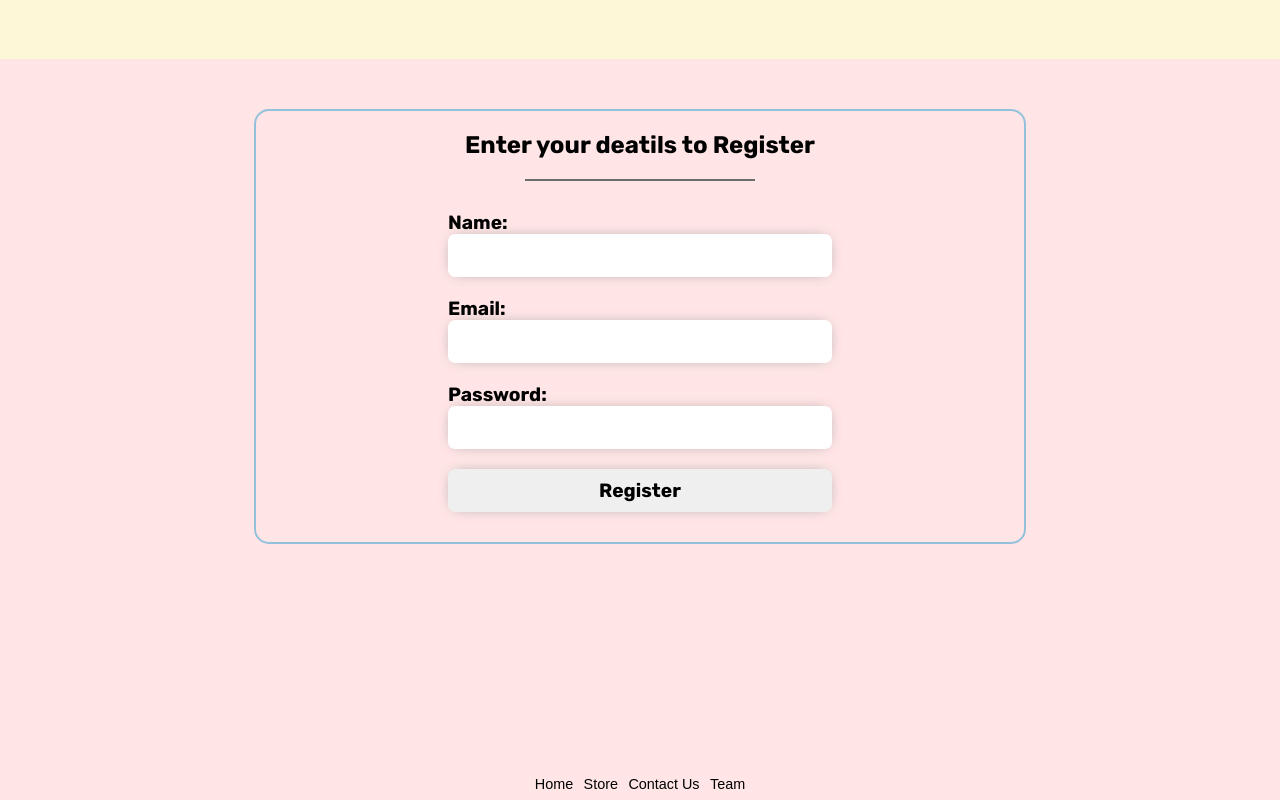
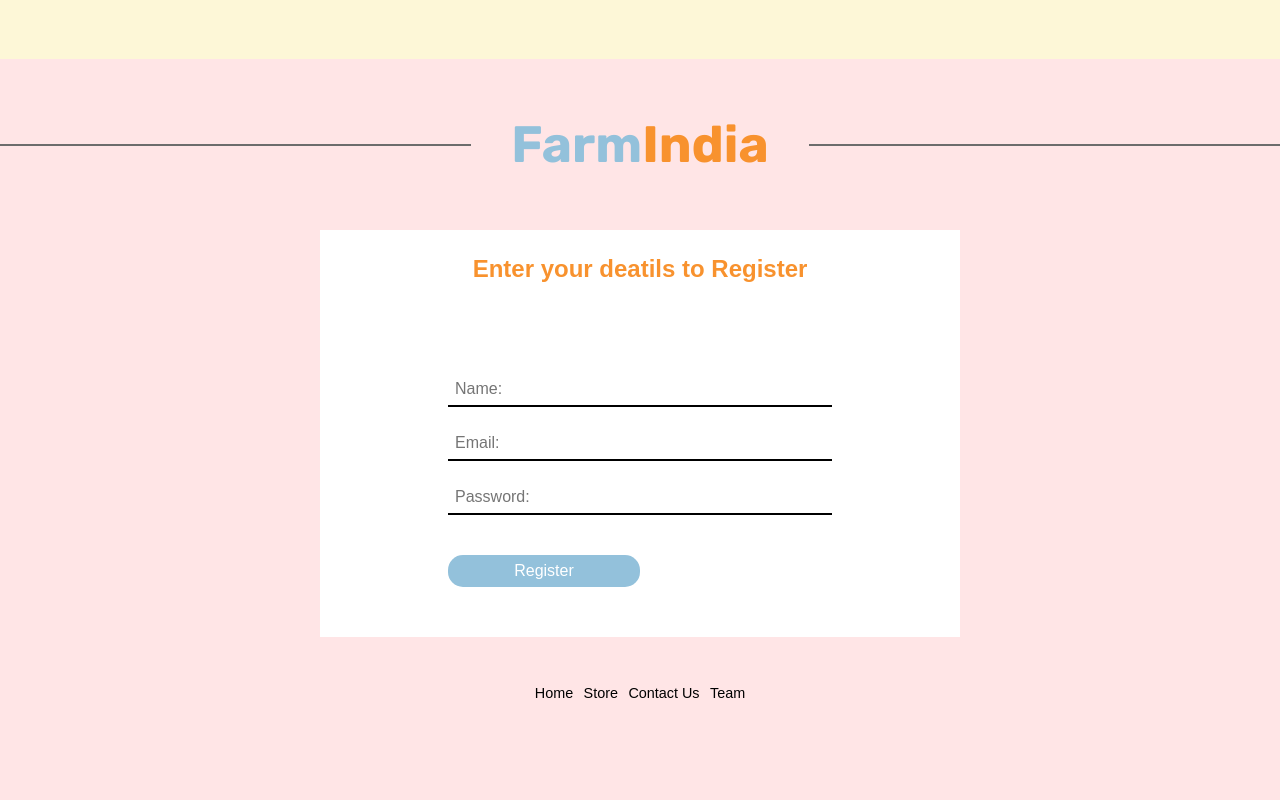
Before and after one commit to JatinSharma32/VGU-Hackathon, a website: page public/reg.ejs in a window 1280 px wide. Drawn offline with nearby package versions, Linux system fonts and the light colour scheme; files that its build step writes are made by us from their sources.

Commit message:
Reg,Log Improved UI/UX

```diff
--- a/public/css/home.css
+++ b/public/css/home.css
@@ -76,8 +76,9 @@ nav {
 }
 
 .LogReg {
-  padding: 7px 20px;
-  font-size: 1rem;
+  padding: 4px 15px;
+  font-size: 1.5rem;
+  background-color: transparent;
   font-family: "Rubik", sans-serif;
   border: 2px solid rgb(147, 193, 219);
   color: rgb(248, 146, 46);
@@ -87,7 +88,7 @@ nav {
 /* Footer */
 
 footer {
-  position: absolute;
+  position: fixed;
   bottom: 0px;
   height: fit-content;
   width: 100%;
@@ -95,16 +96,16 @@ footer {
 .nav {
   display: flex;
   height: fit-content;
-  width: 18%;
+  width: 30%;
   justify-content: space-between;
   align-items: center;
   margin: 0px auto 0px auto;
-  padding: 7px 10px;
+  padding: 15px 10px;
   box-sizing: border-box;
 }
 a {
   text-decoration: none;
   color: black;
   font-family: Arial, Helvetica, sans-serif;
-  font-size: 0.9rem;
+  font-size: 1.1rem;
 }
--- a/public/css/reglog.css
+++ b/public/css/reglog.css
@@ -38,17 +38,47 @@ nav {
 }
 
 /* Main body */
+
+.lines {
+  width: 100%;
+  height: fit-content;
+  display: flex;
+  justify-content: space-between;
+  align-items: center;
+  margin: 50px auto;
+}
+
+.line {
+  height: 2px;
+  background-color: rgb(118, 118, 118);
+  width: 38%;
+}
+
+#WelcomeLine {
+  margin: 5px 40px;
+  font-size: 3.2rem;
+  font-family: "Rubik", sans-serif;
+}
+
+#blue {
+  color: rgb(147, 193, 219);
+}
+#orange {
+  color: rgb(248, 146, 46);
+  margin: 5px auto 80px auto;
+}
+
 .form {
-  width: 60%;
-  border: 2px solid rgb(147, 193, 219);
+  width: 50%;
+  border: none;
   height: fit-content;
-  border-radius: 15px;
   margin: 40px auto;
+  background-color: white;
 }
 form {
   padding: 20px;
   display: flex;
-  width: 50%;
+  width: 60%;
   margin: 0px auto;
   flex-direction: column;
   justify-content: center;
@@ -57,7 +87,7 @@ form {
 label,
 input,
 form h2 {
-  font-family: "Rubik", sans-serif;
+  font-family: Arial, Helvetica, sans-serif;
   width: 100%;
   box-sizing: border-box;
 }
@@ -65,11 +95,20 @@ label {
   font-size: 1.2rem;
 }
 input {
-  border-radius: 7px;
-  box-shadow: 0px 0px 15px -6px grey;
+  /* box-shadow: 0px 0px 15px -6px grey; */
+  border: 0px solid black;
+  border-bottom-width: 2px;
+
+  font-size: 1rem;
+  padding: 7px;
+}
+#Submit {
   border: none;
-  font-size: 1.2rem;
-  padding: 10px;
+  border-radius: 15px;
+  background-color: rgb(147, 193, 219);
+  color: white;
+  width: 50%;
+  margin: 20px auto;
 }
 form h2 {
   text-align: center;
@@ -88,8 +127,8 @@ form h2 {
 /* Footer */
 
 footer {
-  position: absolute;
-  bottom: 0px;
+  position: sticky;
+  bottom: -30px;
   height: fit-content;
   width: 100%;
 }
--- a/public/reg.ejs
+++ b/public/reg.ejs
@@ -24,24 +24,45 @@
       </div>
     </nav>
     <main>
+      <div class="lines">
+        <div class="line"></div>
+        <h2 id="WelcomeLine">
+          <span id="blue">Farm</span><span id="orange">India</span>
+        </h2>
+        <div class="line"></div>
+      </div>
       <div class="form">
         <form action="/reg" method="post">
-          <h2>Enter your deatils to Register</h2>
-          <div class="line"></div>
+          <h2 id="orange">Enter your deatils to Register</h2>
           <div class="fields">
-            <label for="name">Name:</label>
-            <input type="text" name="name" id="name" required />
+            <input
+              type="text"
+              name="name"
+              id="name"
+              placeholder="Name:"
+              required
+            />
           </div>
           <div class="fields">
-            <label for="email">Email:</label>
-            <input type="email" name="email" id="email" required />
+            <input
+              type="email"
+              name="email"
+              id="email"
+              placeholder="Email:"
+              required
+            />
           </div>
           <div class="fields">
-            <label for="password">Password:</label>
-            <input type="password" name="password" id="password" required />
+            <input
+              type="password"
+              name="password"
+              id="password"
+              placeholder="Password:"
+              required
+            />
           </div>
           <div class="fields">
-            <input type="submit" value="Register" />
+            <input type="submit" value="Register" id="Submit" />
           </div>
           <h2><%= Message %></h2>
         </form>
```
Also changed, not shown: public/login.ejs (+25 -9 lines), 1 other file.
